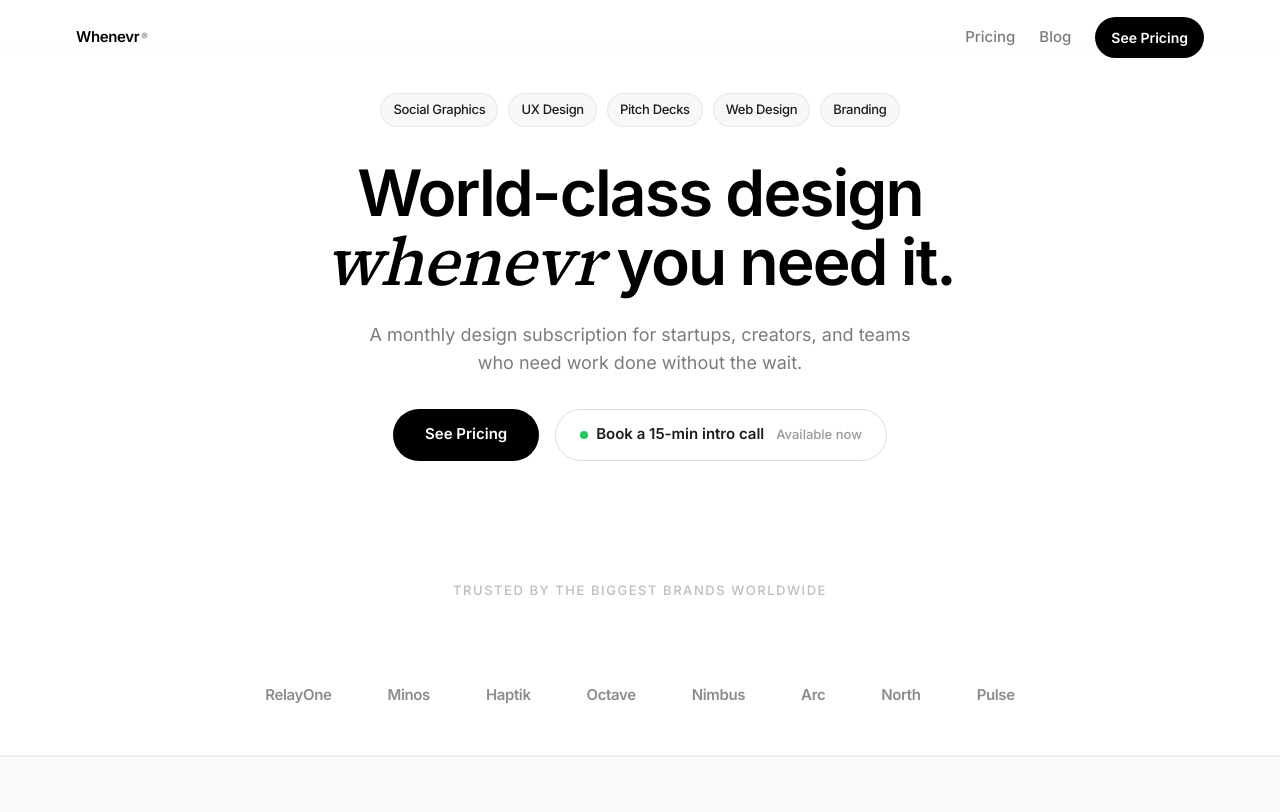
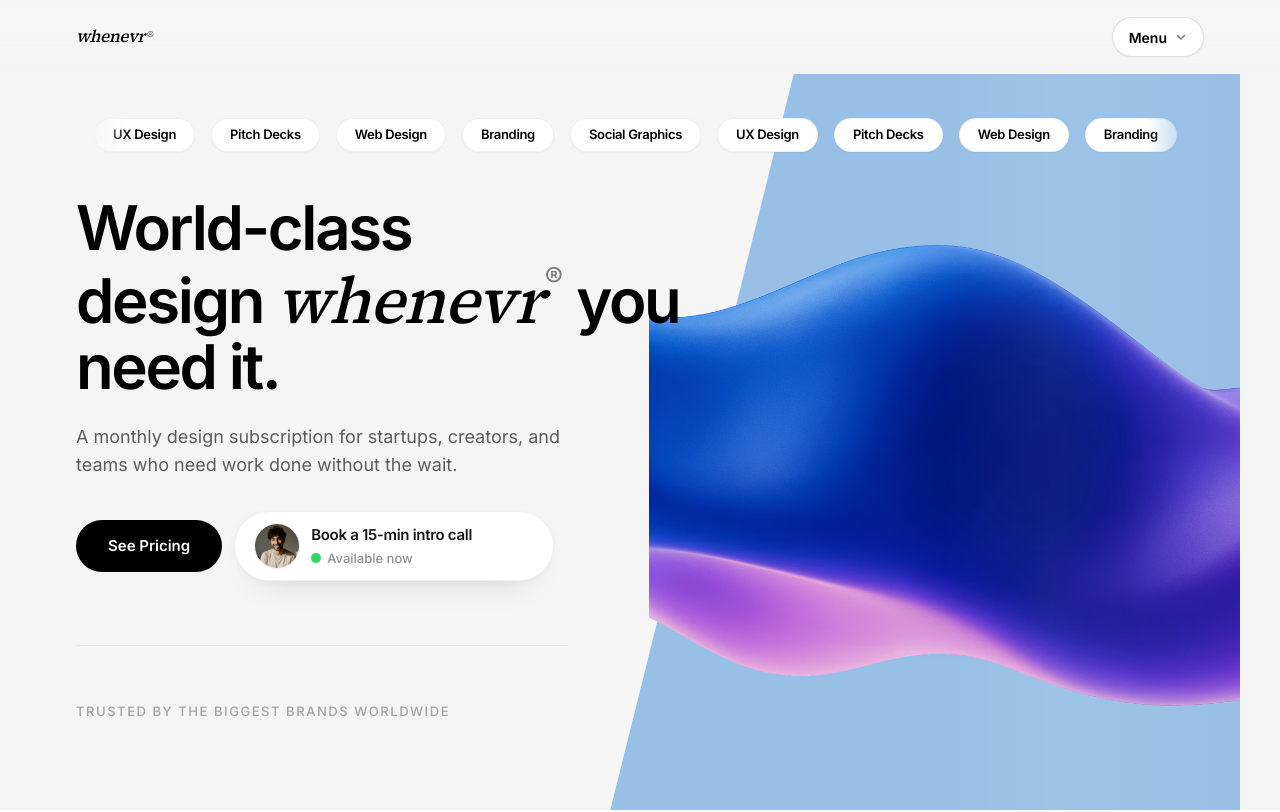
Before and after one commit to Kartavikoya/whenever-clone, a Next.js app: page / in a window 1280 px wide. Shown: the top 812 px of the page. Built offline with nearby package versions, Linux system fonts and the light colour scheme.

Commit message:
Changes done for design and added image for user and backgound added page for 404 and make menu style

```diff
--- a/app/globals.css
+++ b/app/globals.css
@@ -59,3 +59,24 @@
 ::selection {
   background: color-mix(in srgb, var(--color-accent) 35%, transparent);
 }
+
+@keyframes hero-tag-marquee {
+  from {
+    transform: translateX(0);
+  }
+  to {
+    transform: translateX(-50%);
+  }
+}
+
+.hero-tag-marquee-track {
+  display: flex;
+  width: max-content;
+  animation: hero-tag-marquee 32s linear infinite;
+}
+
+@media (prefers-reduced-motion: reduce) {
+  .hero-tag-marquee-track {
+    animation: none;
+  }
+}
--- a/components/site/HeroSection.tsx
+++ b/components/site/HeroSection.tsx
@@ -1,81 +1,147 @@
+import Image from "next/image";
 import Link from "next/link";
+import { HeroTagMarquee } from "@/components/site/HeroTagMarquee";
 
-const tags = [
-  "Social Graphics",
-  "UX Design",
-  "Pitch Decks",
-  "Web Design",
-  "Branding",
-];
+function HeroBackgroundPanel() {
+  return (
+    <div className="relative h-full w-full overflow-hidden bg-[#98bfe6]" aria-hidden>
+      <div
+        className="absolute inset-y-0 left-[-18%] w-[38%] bg-[#f5f5f5]"
+        style={{ transform: "skewX(-14deg)" }}
+      />
+      <div className="absolute inset-y-0 right-0 w-[88%]">
+        <Image
+          src="/src/background.avif"
+          alt=""
+          fill
+          sizes="(max-width: 1023px) 100vw, 58vw"
+          className="object-cover object-left-center"
+          priority
+        />
+      </div>
+      <div className="absolute inset-0 bg-[linear-gradient(90deg,rgba(245,245,245,0)_0%,rgba(245,245,245,0)_56%,rgba(255,255,255,0.06)_72%,rgba(255,255,255,0)_100%)]" />
+    </div>
+  );
+}
 
 export function HeroSection() {
   return (
-    <section className="relative overflow-hidden pt-[74px]">
+    <section className="relative overflow-hidden bg-[#f5f5f5] pt-[74px]">
+      <div className="pointer-events-none absolute inset-x-0 top-0 z-10 h-[74px] bg-gradient-to-b from-[#f5f5f5] via-[#f5f5f5]/90 to-transparent" />
+
+      <div className="relative mx-auto max-w-[1200px] px-5 pb-14 pt-8 md:px-9 md:pb-16 md:pt-10 lg:min-h-[min(640px,75vh)] lg:pb-20">
         <div
-        className="pointer-events-none absolute -top-[900px] left-1/2 h-[891px] w-[min(1400px,100vw)] -translate-x-1/2 bg-[radial-gradient(closest-side,rgba(29,204,93,0.14),transparent_70%)]"
+          className="pointer-events-none absolute inset-y-0 right-0 top-0 z-[1] hidden w-[56%] overflow-hidden lg:block"
           aria-hidden
-      />
-      <div className="pointer-events-none absolute inset-x-0 top-0 h-[74px] bg-gradient-to-b from-white via-white/80 to-transparent [mask-image:linear-gradient(to_bottom,transparent,black_50%)]" />
-
-      <div className="relative mx-auto flex max-w-[1200px] flex-col items-center gap-8 px-5 pb-10 pt-6 md:gap-10 md:px-9 md:pb-9 md:pt-[19px] lg:gap-[120px] lg:pb-9">
-        <div className="flex w-full flex-col items-center gap-8 md:gap-8 lg:gap-8">
-          <div className="flex flex-wrap justify-center gap-2 md:gap-2.5">
-            {tags.map((t) => (
-              <span
-                key={t}
-                className="rounded-full border border-[#00000012] bg-[#f8f8f8] px-3 py-1.5 text-[13px] font-medium tracking-tight text-[#1c1c1c] transition-colors duration-200 hover:border-[#dcdcdc] hover:bg-white"
         >
-                {t}
-              </span>
-            ))}
+          <HeroBackgroundPanel />
         </div>
 
-          <div className="flex max-w-[677px] flex-col items-center gap-6 text-center">
-            <h1 className="text-balance text-[clamp(2.25rem,5vw,4.25rem)] font-semibold leading-[1.05] tracking-[-0.03em] text-[#000]">
-              World-class design{" "}
+        <div className="relative z-[2] flex flex-col gap-8 lg:gap-10">
+          <div className="relative z-[1] w-full">
+            <HeroTagMarquee />
+          </div>
+
+          <div className="relative z-[4] flex flex-col items-center gap-8 text-center lg:max-w-[640px] lg:items-start lg:text-left">
+            <div className="flex w-full flex-col gap-6">
+              <h1 className="text-pretty text-[clamp(2.35rem,4.5vw+0.85rem,3.85rem)] font-semibold leading-[1.05] tracking-[-0.038em] text-[#000]">
+                <span className="block">World-class</span>
+                <span className="mt-1 block md:mt-1.5">
+                  design{" "}
                   <span className="font-serif text-[1.06em] font-medium italic tracking-[-0.02em]">
                     whenevr
+                    <sup className="ml-0.5 align-super text-[0.42em] font-sans font-medium not-italic tracking-normal text-[#7c7c7c]">
+                      ®
+                    </sup>
                   </span>{" "}
                   you need it.
+                </span>
               </h1>
-            <p className="max-w-[547px] text-pretty text-[17px] leading-[1.55] text-[#7c7c7c] md:text-[18px]">
+              <p className="max-w-[520px] text-pretty text-[17px] leading-[1.55] text-[#5c5c5c] md:text-[18px]">
                 A monthly design subscription for startups, creators, and teams
                 who need work done without the wait.
               </p>
             </div>
 
-          <div className="flex w-full max-w-md flex-col items-stretch gap-3 sm:max-w-none sm:flex-row sm:items-center sm:justify-center sm:gap-4">
+            <div className="flex w-full max-w-lg flex-col items-stretch gap-3 sm:max-w-none sm:flex-row sm:flex-wrap sm:items-center sm:justify-center lg:justify-start">
               <Link
                 href="#pricing"
-              className="inline-flex h-[52px] items-center justify-center rounded-full bg-[#000] px-8 text-[15px] font-semibold text-white transition-[transform,box-shadow] duration-200 hover:scale-[1.02] hover:shadow-lg active:scale-[0.98]"
+                className="inline-flex h-[52px] shrink-0 items-center justify-center rounded-full bg-[#000] px-8 text-[15px] font-semibold text-white transition-[transform,box-shadow] duration-200 hover:scale-[1.02] hover:shadow-lg active:scale-[0.98]"
               >
                 See Pricing
               </Link>
               <Link
                 id="book-a-call"
                 href="#book-a-call"
-              className="group inline-flex h-[52px] scroll-mt-[90px] items-center justify-center gap-3 rounded-full border border-[#dcdcdc] bg-white px-6 text-[15px] font-semibold text-[#1c1c1c] transition-[border-color,transform] duration-200 hover:border-[#bdbdbd] hover:scale-[1.01] active:scale-[0.99]"
+                aria-label="View calendar for a 15-minute intro call"
+                className="group relative inline-flex min-h-[70px] scroll-mt-[90px] items-center overflow-hidden rounded-full border border-black/[0.06] bg-white px-4 py-3 text-[#1c1c1c] shadow-[0_18px_38px_-28px_rgba(0,0,0,0.32),0_3px_10px_rgba(0,0,0,0.04),inset_0_1px_0_rgba(255,255,255,0.95)] transition-[border-color,transform,box-shadow] duration-300 ease-[var(--ease-out)] hover:border-black/10 hover:shadow-[0_22px_44px_-28px_rgba(0,0,0,0.36),0_4px_12px_rgba(0,0,0,0.06),inset_0_1px_0_rgba(255,255,255,0.95)] active:scale-[0.99] sm:min-w-[320px] sm:px-5"
               >
-              <span className="flex items-center gap-2">
                 <span
-                  className="relative flex h-2 w-2 shrink-0"
+                  className="flex items-center gap-3 transition-[transform,opacity] duration-300 ease-[var(--ease-out)] group-hover:-translate-y-2 group-hover:opacity-0 motion-reduce:group-hover:translate-y-0 motion-reduce:group-hover:opacity-100"
                   aria-hidden
                 >
-                  <span className="absolute inline-flex h-full w-full animate-ping rounded-full bg-[#1dcc5d] opacity-40" />
-                  <span className="relative inline-flex h-2 w-2 rounded-full bg-[#1dcc5d]" />
+                  <span className="relative h-11 w-11 shrink-0 overflow-hidden rounded-full ring-1 ring-black/[0.06]">
+                    <Image
+                      src="/src/user.avif"
+                      alt=""
+                      fill
+                      sizes="44px"
+                      className="object-cover"
+                    />
                   </span>
+                  <span className="flex min-w-0 flex-col items-start">
+                    <span className="whitespace-nowrap text-[14px] font-semibold tracking-[-0.02em] text-[#171717] sm:text-[15px]">
                       Book a 15-min intro call
                     </span>
-              <span className="text-[13px] font-medium text-[#989898] transition-colors group-hover:text-[#7c7c7c]">
+                    <span className="mt-0.5 flex items-center gap-1.5 text-[13px] font-medium text-[#8f8f8f]">
+                      <span className="relative flex h-2.5 w-2.5 shrink-0">
+                        <span className="absolute inline-flex h-full w-full animate-ping rounded-full bg-[#2bd866] opacity-35 motion-reduce:animate-none" />
+                        <span className="relative inline-flex h-2.5 w-2.5 rounded-full bg-[#2bd866]" />
+                      </span>
                       Available now
+                    </span>
+                  </span>
+                </span>
+                <span
+                  className="pointer-events-none absolute inset-0 flex translate-y-2 items-center justify-center px-6 text-center text-[15px] font-semibold tracking-[-0.02em] text-[#171717] opacity-0 transition-[transform,opacity] duration-300 ease-[var(--ease-out)] group-hover:translate-y-0 group-hover:opacity-100 motion-reduce:translate-y-0 motion-reduce:group-hover:opacity-0"
+                  aria-hidden
+                >
+                  View calendar
                 </span>
               </Link>
             </div>
           </div>
+        </div>
 
-        <p className="text-center text-[13px] font-medium uppercase tracking-[0.12em] text-[#bdbdbd]">
+        <div
+          className="pointer-events-none relative z-0 mt-10 h-[260px] w-full overflow-hidden rounded-[32px] lg:hidden"
+          aria-hidden
+        >
+          <HeroBackgroundPanel />
+        </div>
+
+        <div className="mt-14 flex flex-col items-center gap-6 border-t border-black/[0.06] pt-10 md:mt-16 md:flex-row md:items-center md:justify-between md:pt-12 lg:mt-16">
+          <p className="text-center text-[13px] font-medium uppercase tracking-[0.12em] text-[#a3a3a3] md:text-left">
             Trusted by the biggest brands worldwide
           </p>
+          <a
+            href="https://www.framer.com/"
+            target="_blank"
+            rel="noopener noreferrer"
+            className="inline-flex items-center gap-2 rounded-lg border border-black/[0.08] bg-white px-3 py-2 text-[12px] font-medium text-[#1c1c1c] shadow-sm transition-[opacity,transform] hover:opacity-90"
+          >
+            <svg
+              width="14"
+              height="14"
+              viewBox="0 0 24 24"
+              fill="currentColor"
+              aria-hidden
+            >
+              <path d="M4 0h6v9H4V0zm0 15h6v9H4v-9zM15 9h6v6h-6V9zM4 9h6v6H4V9zm11-9h5v6h-5V0z" />
+            </svg>
+            Made in Framer
+          </a>
+        </div>
       </div>
     </section>
   );
--- /dev/null
+++ b/components/site/HeroTagMarquee.tsx
@@ -0,0 +1,71 @@
+"use client";
+
+import { useSyncExternalStore } from "react";
+
+const tags = [
+  "Social Graphics",
+  "UX Design",
+  "Pitch Decks",
+  "Web Design",
+  "Branding",
+];
+
+const pillClass =
+  "shrink-0 rounded-full border border-black/[0.06] bg-white px-4 py-1.5 text-[13px] font-semibold tracking-tight text-[#000] shadow-[0_1px_2px_rgba(0,0,0,0.04)] md:px-[18px]";
+
+function subscribeReducedMotion(cb: () => void) {
+  const mq = window.matchMedia("(prefers-reduced-motion: reduce)");
+  mq.addEventListener("change", cb);
+  return () => mq.removeEventListener("change", cb);
+}
+
+function getReducedMotionSnapshot() {
+  return window.matchMedia("(prefers-reduced-motion: reduce)").matches;
+}
+
+function getServerReducedMotionSnapshot() {
+  return false;
+}
+
+export function HeroTagMarquee() {
+  const reduceMotion = useSyncExternalStore(
+    subscribeReducedMotion,
+    getReducedMotionSnapshot,
+    getServerReducedMotionSnapshot,
+  );
+
+  if (reduceMotion) {
+    return (
+      <div className="relative overflow-hidden px-1 py-1 [mask-image:linear-gradient(to_right,transparent,black_6%,black_94%,transparent)]">
+        <div className="flex flex-wrap justify-start gap-3 md:gap-4">
+          {tags.map((t) => (
+            <span key={t} className={pillClass}>
+              {t}
+            </span>
+          ))}
+        </div>
+      </div>
+    );
+  }
+
+  return (
+    <div className="relative overflow-hidden px-1 py-1 [mask-image:linear-gradient(to_right,transparent,black_5%,black_95%,transparent)]">
+      <div className="hero-tag-marquee-track flex w-max gap-3 md:gap-4">
+        <div className="flex gap-3 md:gap-4">
+          {tags.map((t) => (
+            <span key={t} className={pillClass}>
+              {t}
+            </span>
+          ))}
+        </div>
+        <div className="flex gap-3 md:gap-4" aria-hidden>
+          {tags.map((t) => (
+            <span key={`dup-${t}`} className={pillClass}>
+              {t}
+            </span>
+          ))}
+        </div>
+      </div>
+    </div>
+  );
+}
--- a/components/site/SiteHeader.tsx
+++ b/components/site/SiteHeader.tsx
@@ -3,10 +3,54 @@
 import Link from "next/link";
 import { useEffect, useState } from "react";
 
-const nav = [
+const overlayLinks = [
+  { href: "/", label: "Home" },
   { href: "#pricing", label: "Pricing" },
   { href: "#blog", label: "Blog" },
+  { href: "/404", label: "404" },
 ];
+
+function ChevronDown({ className }: { className?: string }) {
+  return (
+    <svg
+      className={className}
+      width="12"
+      height="12"
+      viewBox="0 0 12 12"
+      fill="none"
+      aria-hidden
+    >
+      <path
+        d="M2.5 4.5L6 8l3.5-3.5"
+        stroke="currentColor"
+        strokeWidth="1.5"
+        strokeLinecap="round"
+        strokeLinejoin="round"
+      />
+    </svg>
+  );
+}
+
+function ChevronUp({ className }: { className?: string }) {
+  return (
+    <svg
+      className={className}
+      width="12"
+      height="12"
+      viewBox="0 0 12 12"
+      fill="none"
+      aria-hidden
+    >
+      <path
+        d="M2.5 7.5L6 4l3.5 3.5"
+        stroke="currentColor"
+        strokeWidth="1.5"
+        strokeLinecap="round"
+        strokeLinejoin="round"
+      />
+    </svg>
+  );
+}
 
 export function SiteHeader() {
   const [open, setOpen] = useState(false);
@@ -26,99 +70,124 @@
     };
   }, [open]);
 
+  useEffect(() => {
+    if (!open) return;
+    const onKey = (e: KeyboardEvent) => {
+      if (e.key === "Escape") setOpen(false);
+    };
+    window.addEventListener("keydown", onKey);
+    return () => window.removeEventListener("keydown", onKey);
+  }, [open]);
+
   return (
     <>
       <header
         className={`fixed inset-x-0 top-0 z-50 transition-[background-color,box-shadow] duration-300 ease-[cubic-bezier(0.44,0,0.56,1)] ${
-          scrolled
-            ? "border-b border-black/[0.06] bg-white/80 shadow-[0_1px_0_rgba(0,0,0,0.04)] backdrop-blur-xl"
-            : "bg-transparent"
+          open
+            ? "pointer-events-none opacity-0"
+            : scrolled
+              ? "border-b border-black/[0.06] bg-white/80 shadow-[0_1px_0_rgba(0,0,0,0.04)] backdrop-blur-xl"
+              : "bg-transparent"
         }`}
       >
         <div className="mx-auto flex h-[74px] max-w-[1200px] items-center justify-between px-5 md:px-9">
           <Link
             href="/"
-            className="group flex items-baseline gap-0.5 text-[15px] font-semibold tracking-tight text-[#000]"
-            onClick={() => setOpen(false)}
+            className="pointer-events-auto group flex items-baseline gap-0.5 font-serif text-[17px] font-medium italic tracking-tight text-[#000]"
           >
-            <span>Whenevr</span>
-            <span className="translate-y-[-2px] text-[10px] font-medium text-[#7c7c7c] transition-colors group-hover:text-[#989898]">
+            <span>whenevr</span>
+            <span className="translate-y-[-3px] font-sans text-[11px] font-medium not-italic text-[#7c7c7c] transition-colors group-hover:text-[#989898]">
               ®
             </span>
           </Link>
 
-          <nav className="hidden items-center gap-6 md:flex">
-            {nav.map((item) => (
-              <Link
-                key={item.href}
-                href={item.href}
-                className="text-[15px] font-medium text-[#7c7c7c] transition-colors duration-[400ms] ease-[cubic-bezier(0.44,0,0.56,1)] hover:text-[#989898]"
-              >
-                {item.label}
-              </Link>
-            ))}
-            <Link
-              href="#pricing"
-              className="rounded-full bg-[#000] px-4 py-2.5 text-[14px] font-semibold text-white transition-transform duration-200 hover:scale-[1.02] active:scale-[0.98]"
-            >
-              See Pricing
-            </Link>
-          </nav>
-
           <button
             type="button"
-            className="flex h-10 w-10 flex-col items-center justify-center gap-1.5 rounded-lg border border-[#dcdcdc] bg-white md:hidden"
+            className="pointer-events-auto inline-flex h-10 items-center gap-2 rounded-full border border-black/[0.12] bg-white px-4 text-[14px] font-semibold text-[#000] shadow-[0_1px_2px_rgba(0,0,0,0.04)] transition-[transform,box-shadow] hover:shadow-md active:scale-[0.98]"
             aria-expanded={open}
-            aria-label={open ? "Close menu" : "Open menu"}
-            onClick={() => setOpen((v) => !v)}
+            aria-controls="site-menu-overlay"
+            aria-label="Open menu"
+            onClick={() => setOpen(true)}
           >
-            <span
-              className={`block h-0.5 w-4 rounded-full bg-[#1c1c1c] transition-transform ${open ? "translate-y-[3px] rotate-45" : ""}`}
-            />
-            <span
-              className={`block h-0.5 w-4 rounded-full bg-[#1c1c1c] transition-opacity ${open ? "opacity-0" : ""}`}
-            />
-            <span
-              className={`block h-0.5 w-4 rounded-full bg-[#1c1c1c] transition-transform ${open ? "-translate-y-[9px] -rotate-45" : ""}`}
-            />
+            Menu
+            <ChevronDown className="text-[#7c7c7c]" />
           </button>
         </div>
       </header>
 
       <div
-        className={`fixed inset-0 z-40 bg-black/20 backdrop-blur-sm transition-opacity md:hidden ${
-          open ? "pointer-events-auto opacity-100" : "pointer-events-none opacity-0"
-        }`}
-        aria-hidden
-        onClick={() => setOpen(false)}
-      />
-
-      <div
-        className={`fixed inset-x-0 top-[74px] z-40 border-b border-[#eee] bg-white px-5 py-6 shadow-lg transition-[transform,opacity] duration-300 ease-out md:hidden ${
+        id="site-menu-overlay"
+        role="dialog"
+        aria-modal="true"
+        aria-label="Site menu"
+        className={`fixed inset-0 z-[200] flex flex-col bg-[#f5f5f5] transition-[opacity,visibility] duration-300 ease-out ${
           open
-            ? "pointer-events-auto translate-y-0 opacity-100"
-            : "pointer-events-none -translate-y-2 opacity-0"
+            ? "visible opacity-100"
+            : "invisible pointer-events-none opacity-0"
         }`}
       >
-        <nav className="flex flex-col gap-4">
-          {nav.map((item) => (
-            <Link
-              key={item.href}
-              href={item.href}
-              className="text-lg font-medium text-[#1c1c1c]"
-              onClick={() => setOpen(false)}
-            >
-              {item.label}
-            </Link>
-          ))}
+        <div className="flex h-[74px] shrink-0 items-center justify-between px-5 md:px-9">
           <Link
-            href="#pricing"
-            className="mt-2 rounded-full bg-[#000] py-3 text-center text-[15px] font-semibold text-white"
+            href="/"
+            className="group flex items-baseline gap-0.5 font-serif text-[17px] font-medium italic tracking-tight text-[#000]"
             onClick={() => setOpen(false)}
           >
-            See Pricing
+            <span>whenevr</span>
+            <span className="translate-y-[-3px] font-sans text-[11px] font-medium not-italic text-[#7c7c7c] transition-colors group-hover:text-[#989898]">
+              ®
+            </span>
           </Link>
+
+          <button
+            type="button"
+            className="inline-flex h-10 items-center gap-2 rounded-full border border-black/[0.12] bg-white px-4 text-[14px] font-semibold text-[#000] shadow-[0_1px_2px_rgba(0,0,0,0.04)] transition-[transform,box-shadow] hover:shadow-md active:scale-[0.98]"
+            aria-label="Close menu"
+            onClick={() => setOpen(false)}
+          >
+            Close
+            <ChevronUp className="text-[#7c7c7c]" />
+          </button>
+        </div>
+
+        <nav className="flex flex-1 flex-col items-center justify-center px-5">
+          <ul className="flex flex-col items-center gap-2 md:gap-3">
+            {overlayLinks.map((item) => (
+              <li key={item.href + item.label}>
+                <Link
+                  href={item.href}
+                  className="block py-1 text-center text-[clamp(2rem,6vw,3.5rem)] font-semibold leading-tight tracking-[-0.03em] text-[#000] transition-opacity hover:opacity-65"
+                  onClick={() => setOpen(false)}
+                >
+                  {item.label}
+                </Link>
+              </li>
+            ))}
+          </ul>
         </nav>
+
+        <div className="grid shrink-0 grid-cols-1 items-end gap-6 px-5 py-8 md:grid-cols-3 md:px-9 md:py-10">
+          <div className="hidden md:block" aria-hidden />
+          <p className="text-center text-[13px] font-medium text-[#989898] md:justify-self-center">
+            © {new Date().getFullYear()} Whenevr®
+          </p>
+          <a
+            href="https://www.framer.com/"
+            target="_blank"
+            rel="noopener noreferrer"
+            className="inline-flex items-center justify-center gap-2 justify-self-center rounded-lg border border-black/[0.08] bg-white px-3 py-2 text-[12px] font-medium text-[#1c1c1c] shadow-sm transition-opacity hover:opacity-90 md:justify-self-end"
+          >
+            <svg
+              width="14"
+              height="14"
+              viewBox="0 0 24 24"
+              fill="currentColor"
+              aria-hidden
+            >
+              <path d="M4 0h6v9H4V0zm0 15h6v9H4v-9zM15 9h6v6h-6V9zM4 9h6v6H4V9zm11-9h5v6h-5V0z" />
+            </svg>
+            Made in Framer
+          </a>
+        </div>
       </div>
     </>
   );
```
Also changed, not shown: app/404/page.tsx (added, +24 -0 lines), public/src/background.avif (added), public/src/user.avif (added). Lines whose indentation alone changed are shown as unchanged.
